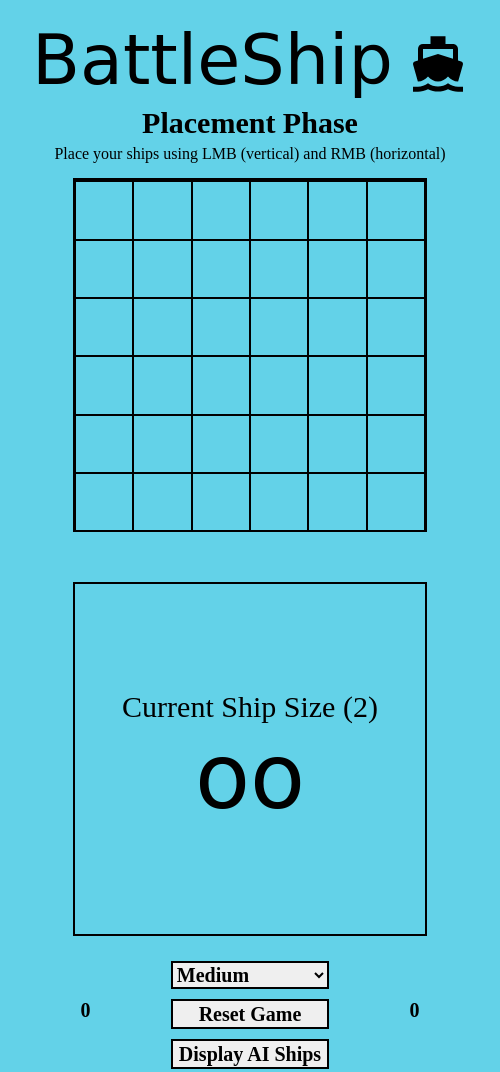
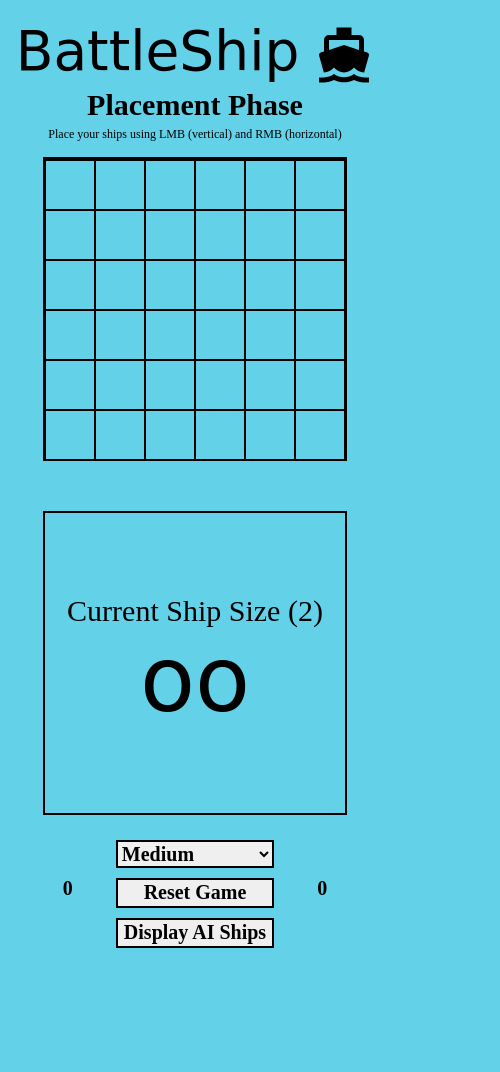
Before and after one commit to ClearlyyConfused/battleship, a plain HTML site: page index.html in a window 390 px wide. Shown: the whole page, 500 px wide, since content can reach past the window. After the commit the page ends 988 px from the top, so only its background shows below. Drawn offline with Linux system fonts and the light colour scheme; a web font is replaced by a local one.

Commit message:
Fix horizontal scroll showing at small viewports

```diff
--- a/style.css
+++ b/style.css
@@ -376,7 +376,6 @@ template {
 }
 
 body {
-	min-width: fit-content;
 	min-height: 100vh;
 	padding: 40px 0px;
 	height: fit-content;
@@ -497,7 +496,7 @@ select:hover {
 	display: flex;
 	align-items: center;
 	justify-content: space-between;
-	width: 500px;
+	width: clamp(320px, 90vw, 500px);
 }
 
 #footer > div {
@@ -515,10 +514,11 @@ select:hover {
 	top: 50%;
 	left: 50%;
 	transform: translate(-50%, -50%);
-	font-size: 100px;
+	font-size: 90px;
 	text-align: center;
 	font-weight: 900;
 	max-width: 600px;
+	height: fit-content;
 	color: white;
 	padding: 20px;
 	display: flex;
@@ -546,3 +546,20 @@ select:hover {
 		flex-direction: column;
 	}
 }
+
+@media (max-width: 400px) {
+	#title {
+		font-size: 55px;
+	}
+	#gamephase {
+		font-size: 16px;
+	}
+	#phaseDescription {
+		font-size: 12px;
+	}
+	#boardDisplay1,
+	#boardDisplay2 {
+		width: 300px;
+		height: 300px;
+	}
+}
```
